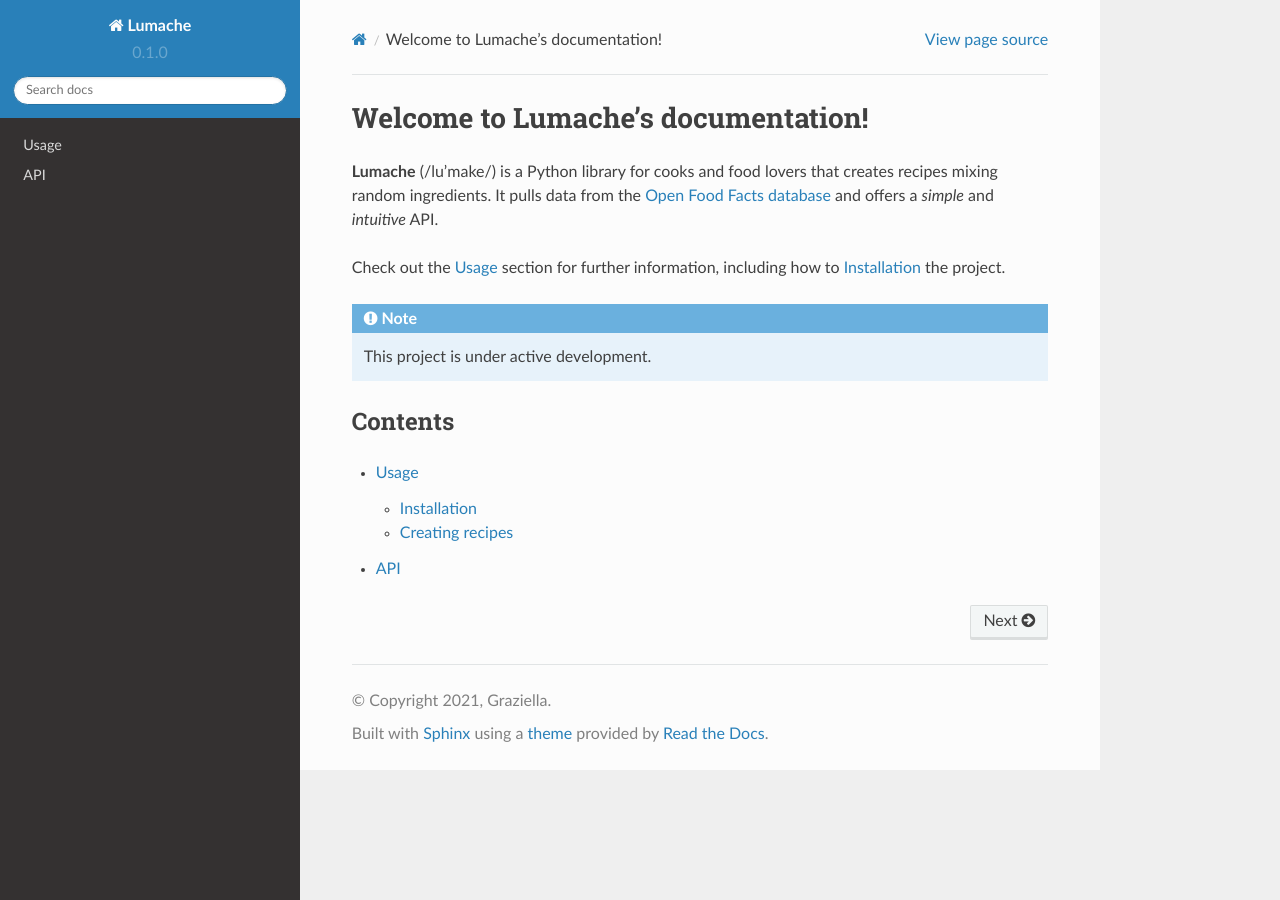
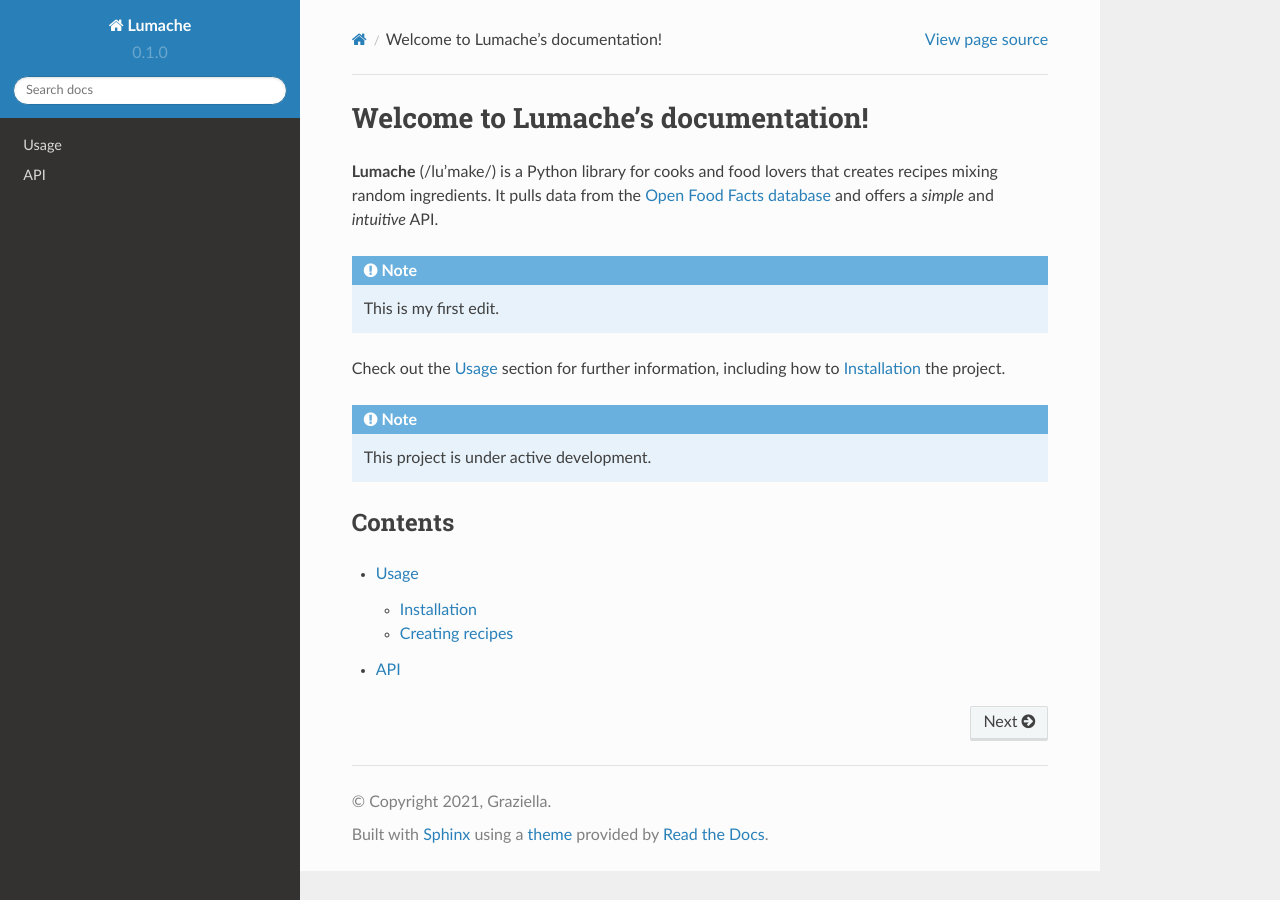
Before and after one commit to a4kendall/readdocs, a Sphinx documentation site: the page built from docs/source/index.rst, in a window 1280 px wide. Built offline with Sphinx 7.4.7 and the Read the Docs theme 2.0.0, drawn with Linux system fonts in a browser that asks for light colours.

Commit message:
Update index.rst

```diff
--- a/docs/source/index.rst
+++ b/docs/source/index.rst
@@ -5,6 +5,10 @@ Welcome to Lumache's documentation!
 that creates recipes mixing random ingredients.
 It pulls data from the `Open Food Facts database <https://world.openfoodfacts.org/>`_
 and offers a *simple* and *intuitive* API.
+
+.. note::
+
+   This is my first edit.
 
 Check out the :doc:`usage` section for further information, including
 how to :ref:`installation` the project.
```
